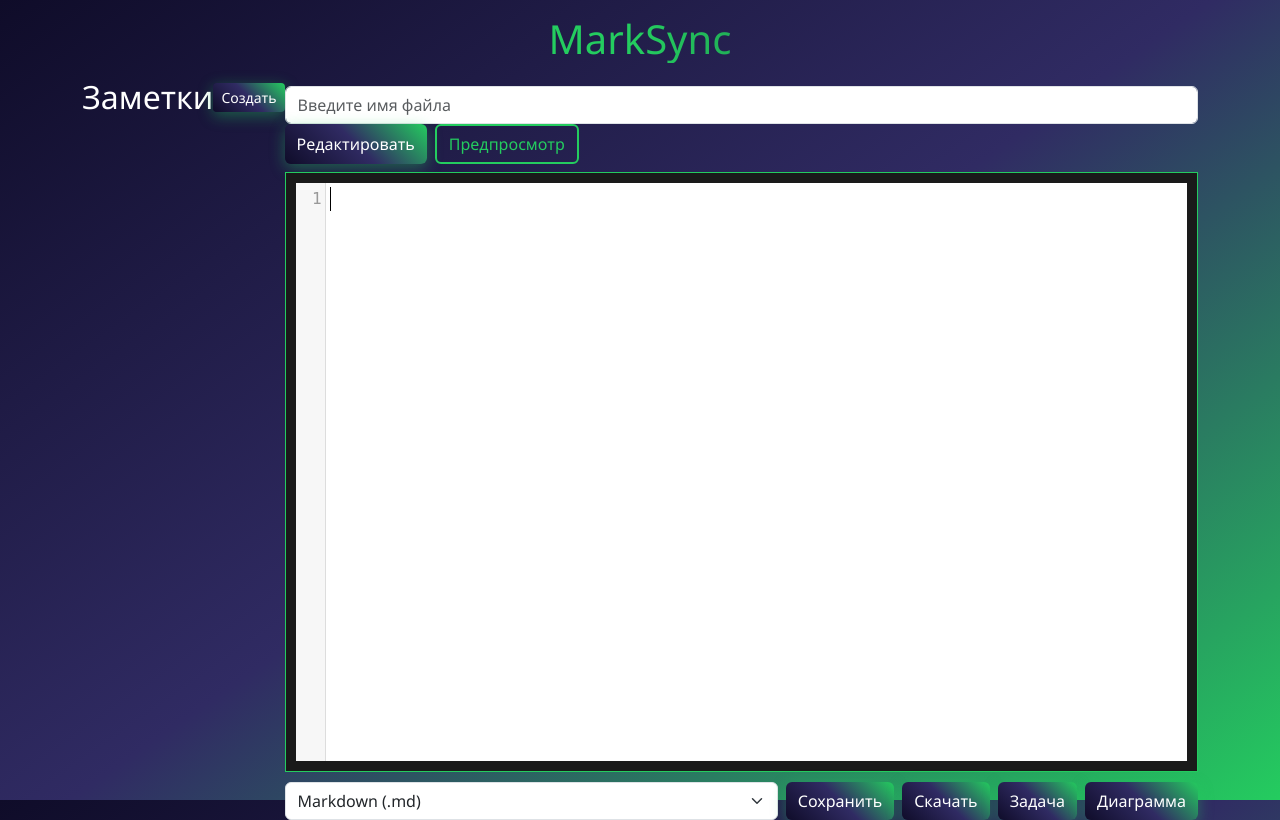
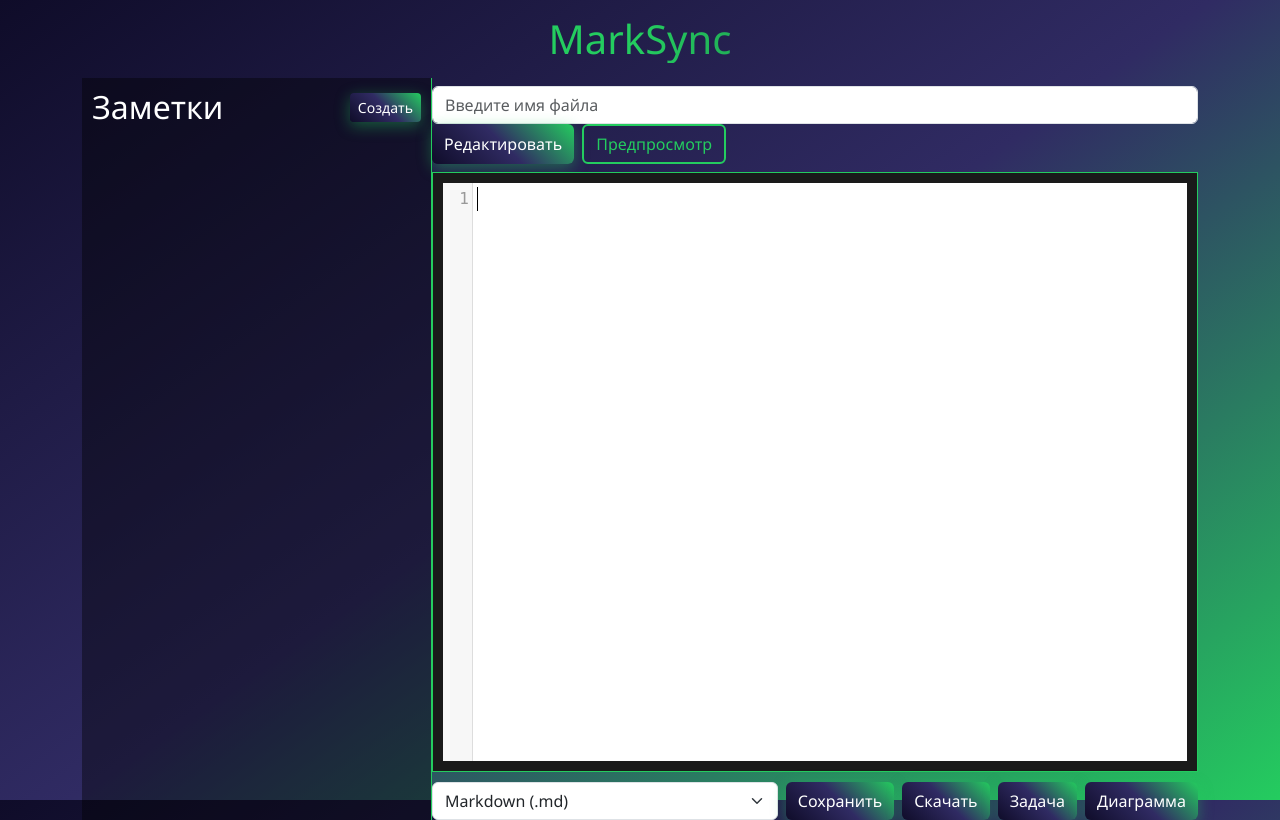
Before and after one commit to Gelzy788/MarkSync, a Flask app: page /editor in a window 1280 px wide. Run offline with Flask 3, Linux system fonts and the light colour scheme; parts of the project's set-up code (start-up, migrations or seed data) failed here and were passed over; some libraries are stand-ins or nearby versions.

Commit message:
Увеличена широта меню с заметками

```diff
--- a/templates/editor.html
+++ b/templates/editor.html
@@ -123,6 +123,14 @@
             height: 100%;
             background-color: rgba(0, 0, 0, 0.7);
             z-index: 999;
+        }
+
+        .file-explorer {
+            width: 350px;
+            border-right: 1px solid #24cc5f;
+            padding: 10px;
+            overflow-y: auto;
+            background-color: rgba(0, 0, 0, 0.4);
         }
     </style>
 </head>
```
